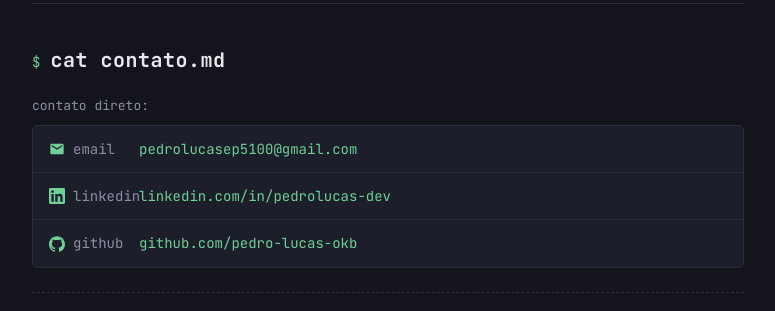
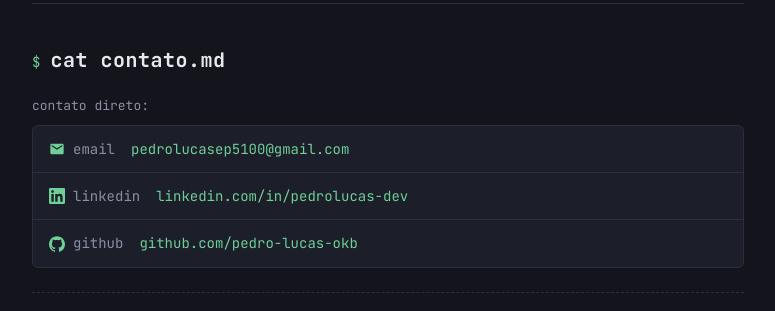
Before and after one commit to Pedro-Lucas-OKB/meu-portfolio, a React (Vite) app in the folder site/: page / in a window 1280 px wide. Shown: the part 3160-3471 px from the top of the page, without its empty margins (252-1027 px from the left). Built offline with nearby package versions, Linux system fonts and the light colour scheme.

Commit message:
fix(contato): ajusta espaçamento entre label e link nas linhas de contato

```diff
--- a/site/src/components/ContactForm/ContactForm.module.css
+++ b/site/src/components/ContactForm/ContactForm.module.css
@@ -36,7 +36,8 @@
 
 .contactRow {
   display: grid;
-  grid-template-columns: 90px 1fr;
+  grid-template-columns: max-content 1fr;
+  column-gap: 16px;
   padding: 12px 16px;
   border-bottom: 1px solid var(--border);
   font-size: 14px;
```
